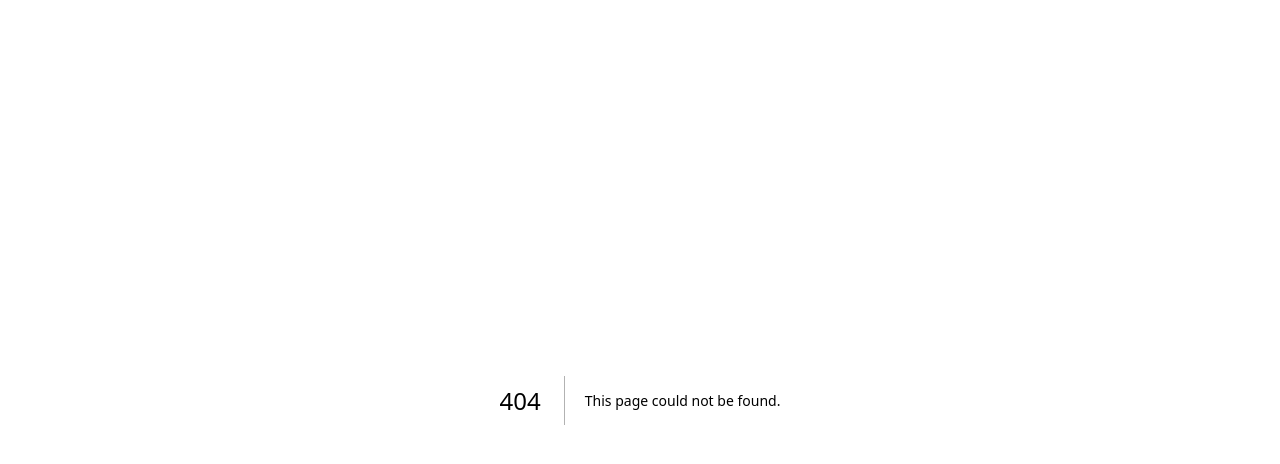
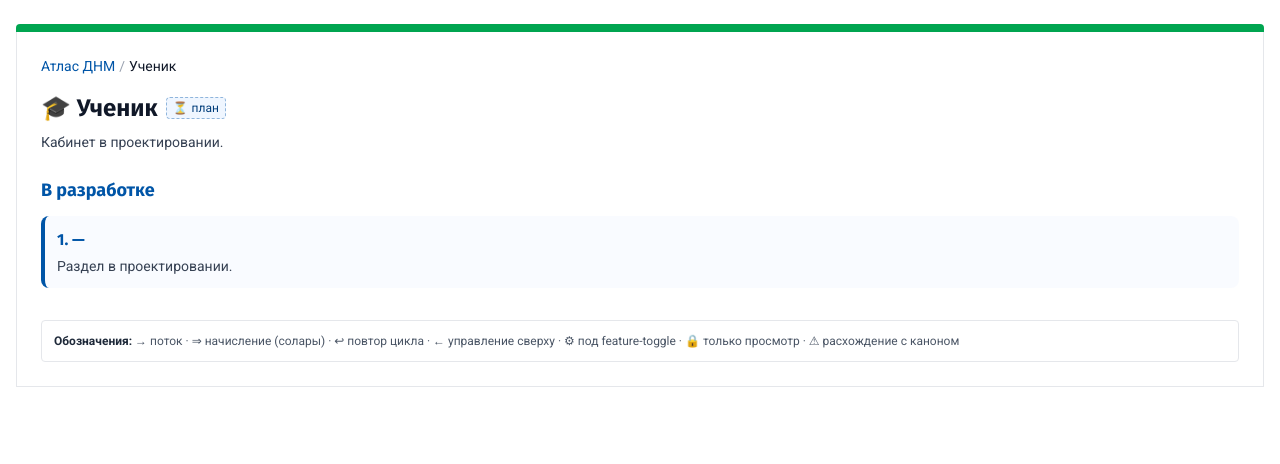
Before and after one commit to SigmeD/samo_architecture, a Next.js app: page /cabinet/child in a window 1280 px wide. Before the commit this address had no page. Shown: the top 464 px of the page. Built offline with nearby package versions, Linux system fonts and the light colour scheme.

Commit message:
feat: L1 страница кабинета (порт + generateStaticParams)

```diff
--- /dev/null
+++ b/app/cabinet/[slug]/page.tsx
@@ -0,0 +1,70 @@
+import { notFound } from "next/navigation";
+import type { Metadata } from "next";
+import { PosterLayout } from "@/components/atlas/poster-layout";
+import { Breadcrumbs } from "@/components/atlas/breadcrumbs";
+import { ProcessFlow } from "@/components/atlas/process-flow";
+import { DomainCard } from "@/components/atlas/domain-card";
+import { ModuleCard } from "@/components/atlas/module-card";
+import { CrossLinkBadge } from "@/components/atlas/cross-link-badge";
+import { SourceRef } from "@/components/atlas/source-ref";
+import { ImplStatusBadge } from "@/components/atlas/impl-status-badge";
+import { Legend } from "@/components/atlas/legend";
+import { getCabinet, getAllCabinetSlugs } from "@/content/cabinets";
+import { getModuleSlugs } from "@/content/modules";
+
+export const dynamic = "force-static";
+export function generateStaticParams() { return getAllCabinetSlugs().map((slug) => ({ slug })); }
+export async function generateMetadata({ params }: { params: Promise<{ slug: string }> }): Promise<Metadata> {
+  const { slug } = await params;
+  const c = getCabinet(slug);
+  return { title: c ? `${c.role.title} — атлас ДНМ` : "Кабинет" };
+}
+
+export default async function CabinetPage({ params }: { params: Promise<{ slug: string }> }) {
+  const { slug } = await params;
+  const cabinet = getCabinet(slug);
+  if (!cabinet) notFound();
+  const drill = new Set(getModuleSlugs(cabinet.slug));
+  return (
+    <PosterLayout zone={cabinet.zone}>
+      <Breadcrumbs items={[{ label: "Атлас ДНМ", href: "/" }, { label: cabinet.role.title }]} />
+      <header className="flex items-center gap-2">
+        <h1 className="font-display text-2xl font-bold text-gray-900"><span aria-hidden="true">{cabinet.role.emoji}</span> {cabinet.role.title}</h1>
+        <ImplStatusBadge status={cabinet.implStatus} />
+      </header>
+      <p className="mt-2 max-w-3xl text-sm text-gray-700">{cabinet.purpose}</p>
+
+      <ProcessFlow flow={cabinet.coreProcess} />
+
+      {cabinet.modules.length > 0 && (
+        <section className="my-6">
+          <h2 className="font-display text-lg font-bold text-samo-blue">Модули</h2>
+          <div className="mt-2 grid grid-cols-1 gap-3 md:grid-cols-2 lg:grid-cols-3">
+            {cabinet.modules.map((m) => <ModuleCard key={m.slug} cabinetSlug={cabinet.slug} module={m} hasDrilldown={drill.has(m.slug)} />)}
+          </div>
+        </section>
+      )}
+
+      {cabinet.domains.length > 0 && (
+        <section className="my-6">
+          <h2 className="font-display text-lg font-bold text-samo-blue">Домены и функции</h2>
+          <div className="mt-2 grid grid-cols-1 gap-3 md:grid-cols-2 lg:grid-cols-3">
+            {cabinet.domains.map((d) => <DomainCard key={d.title} domain={d} />)}
+          </div>
+        </section>
+      )}
+
+      {cabinet.crossLinks.length > 0 && (
+        <section className="my-6">
+          <h2 className="font-display text-lg font-bold text-samo-blue">Связи с другими кабинетами</h2>
+          <ul className="mt-2 grid grid-cols-1 gap-2 md:grid-cols-2">
+            {cabinet.crossLinks.map((l) => <CrossLinkBadge key={l.toCabinet} link={l} />)}
+          </ul>
+        </section>
+      )}
+
+      <SourceRef sources={cabinet.sources} />
+      <Legend />
+    </PosterLayout>
+  );
+}
--- /dev/null
+++ b/app/not-found.tsx
@@ -0,0 +1,4 @@
+import Link from "next/link";
+export default function NotFound() {
+  return (<main className="p-8"><h1 className="text-xl font-bold">Не найдено</h1><Link href="/" className="text-samo-blue">← К атласу</Link></main>);
+}
```
Also changed, not shown: 1 other file (tests, documents, lock files or other folders).
